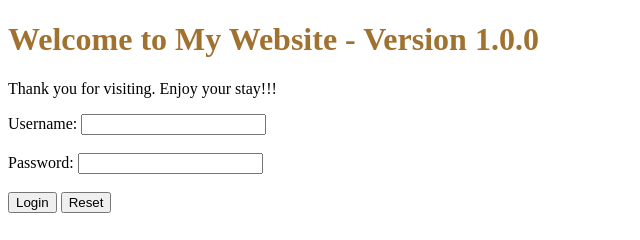
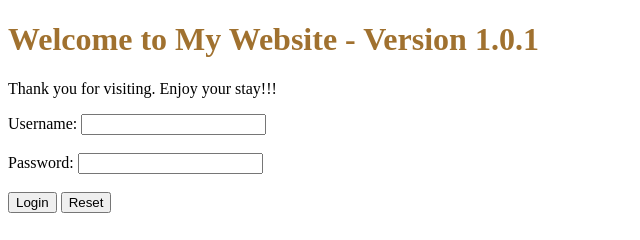
Before and after one commit to chuacongtai/Project-CICD-Github-Action, a website: page public/index.html in a window 1280 px wide. Shown: the full height of the page, 0-640 px from the left. Drawn offline with Linux system fonts and the light colour scheme.

Commit message:
add some CICD workflows, version 1.0.1 for website

```diff
--- a/public/index.html
+++ b/public/index.html
@@ -7,7 +7,7 @@
 </head>
 
 <body>
-    <h1 id="welcome" style="color: #A0712F;">Welcome to My Website - Version 1.0.0</h1>
+    <h1 id="welcome" style="color: #A0712F;">Welcome to My Website - Version 1.0.1</h1>
     <p>Thank you for visiting. Enjoy your stay!!!</p>
 
     <form action="/api/login" method="POST">
```
Also changed, not shown: .github/workflows/blue-green-deployment.yml (added), .github/workflows/clear-resources.yml (added), .github/workflows/switch-traffic.yml (added), .github/workflows/test-on-develop.yml (added).
